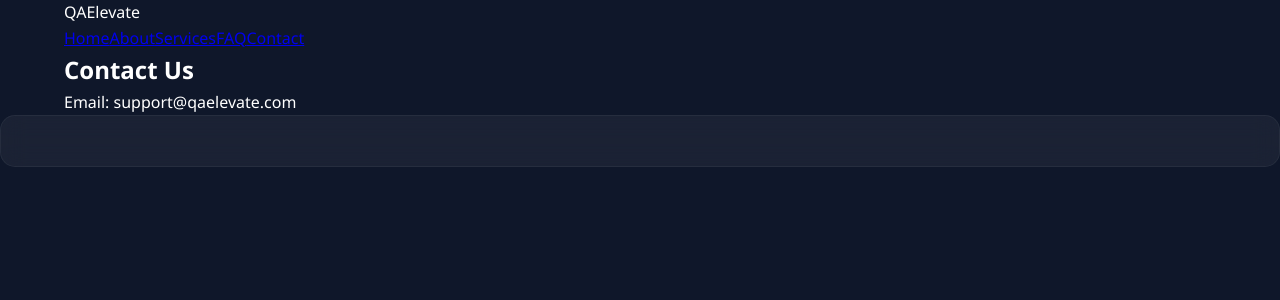
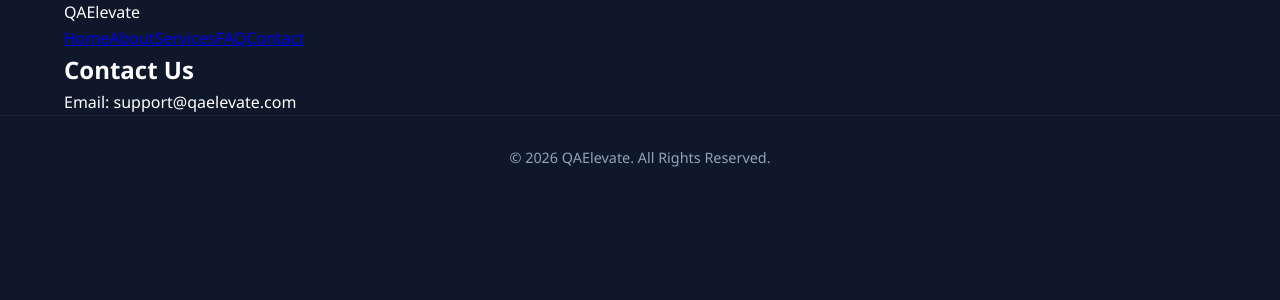
Before and after one commit to sirthanwat/qaelevate, a React (Create React App) app: page /contact in a window 1280 px wide. Shown: the top 300 px of the page. Built offline with nearby package versions, Linux system fonts and the light colour scheme.

Commit message:
Update Footer.jsx

```diff
--- a/src/components/Footer.jsx
+++ b/src/components/Footer.jsx
@@ -1,10 +1,13 @@
 import React from "react";
 
-const Card = ({ title, description }) => (
-  <div className="card">
-    <h3>{title}</h3>
-    <p>{description}</p>
-  </div>
-);
+const Footer = () => {
+  return (
+    <footer className="footer">
+      <div className="container footer-content">
+        <p>© 2026 QAElevate. All Rights Reserved.</p>
+      </div>
+    </footer>
+  );
+};
 
-export default Card;
+export default Footer;
```
